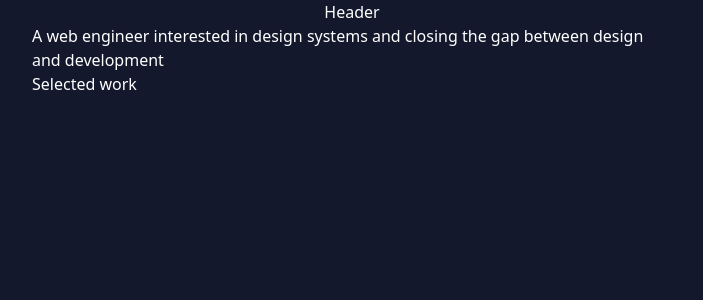
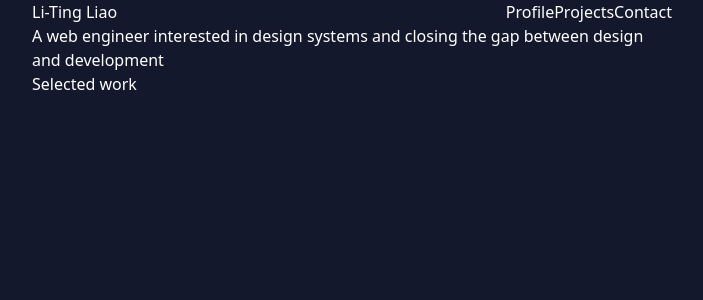
Before and after one commit to ting11222001/litingtiff.dev, a Next.js app in the folder portfolio/: page / in a window 1280 px wide. Shown: the top 300 px of the page, without its empty margins (288-991 px from the left). Built offline with nearby package versions, Linux system fonts and the light colour scheme.

Commit message:
feat: 🎸 header layout

```diff
--- a/portfolio/components/Header.tsx
+++ b/portfolio/components/Header.tsx
@@ -1,11 +1,20 @@
-import React from 'react'
+import React from 'react';
+import Link from 'next/link';
 
 type Props = {}
 
 const Header = (props: Props) => {
   return (
-    <div className="flex flex-row items-center max-w-screen-sm">
-      <div>Header</div>
+    <div className="flex mx-auto max-w-screen-sm justify-between">
+      <div>
+        Li-Ting Liao
+      </div>
+
+      <div className="flex flex-row">
+        <h2>Profile</h2>
+        <h2>Projects</h2>
+        <h2>Contact</h2>
+      </div>
     </div>
   )
 }
--- a/portfolio/pages/index.tsx
+++ b/portfolio/pages/index.tsx
@@ -5,9 +5,7 @@ import { Header } from '../components';
 export default function Home() {
   return (
     <body className="bg-[#14182c] h-screen text-white">
-      <div className="flex justify-center">
-        <Header />
-      </div>
+      <Header />
 
       <div className="flex justify-center">
         <div className="flex flex-col max-w-screen-sm">
@@ -19,6 +17,6 @@ export default function Home() {
           </div>
         </div>
       </div>
-    </body>
+    </body >
   )
 }
```
